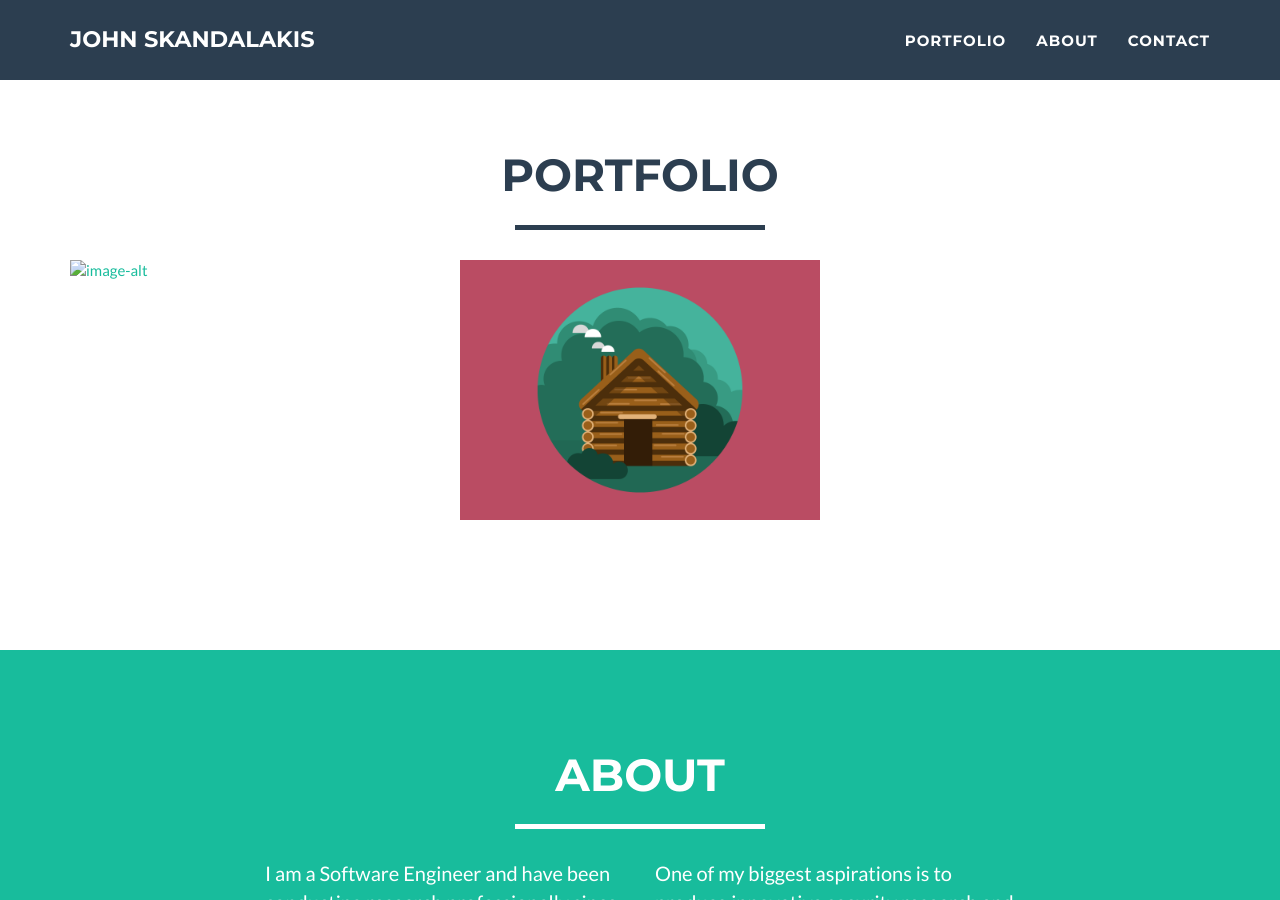
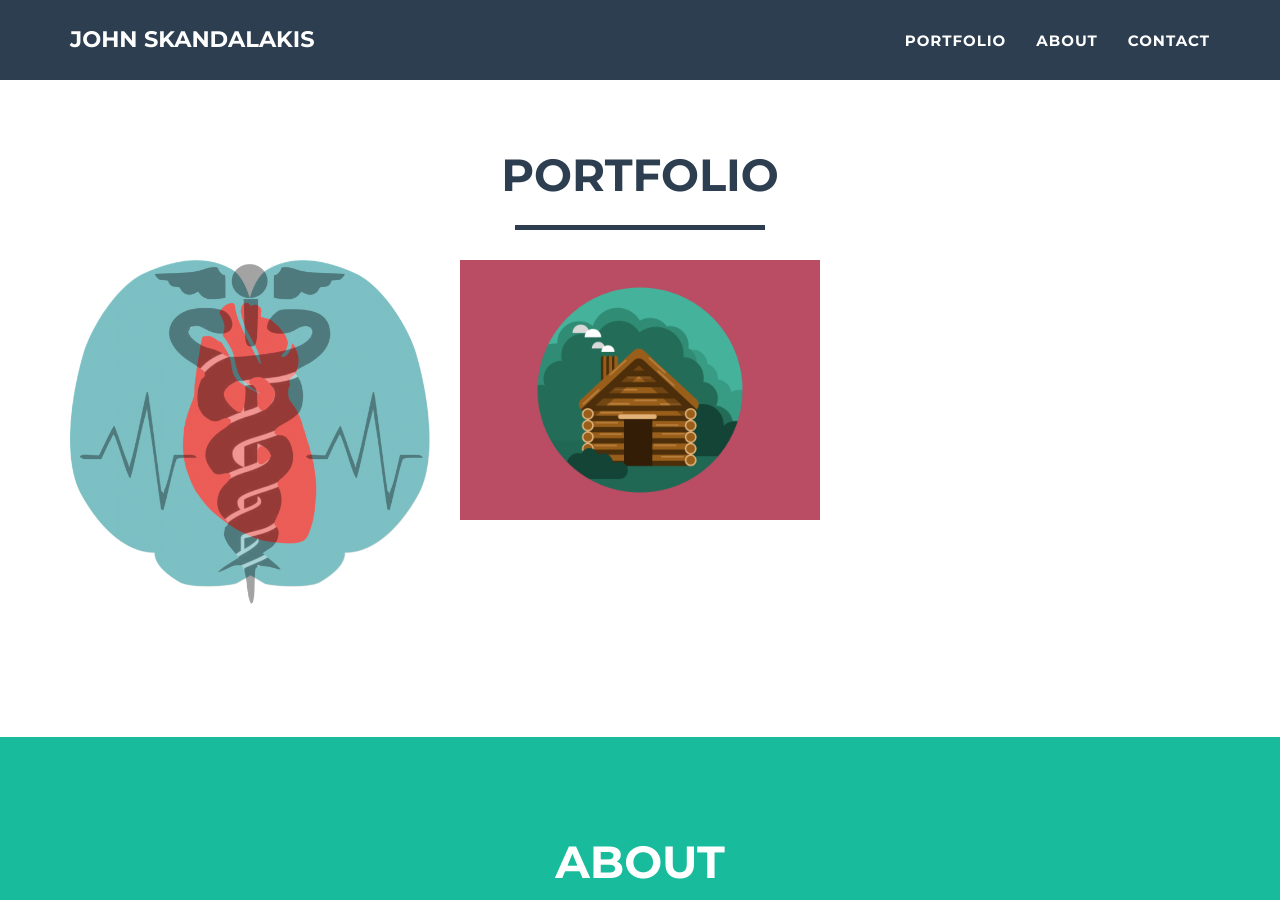
Before and after one commit to skandaloptagon/skandaloptagon.github.io, a Jekyll site: the page built from index.html, in a window 1280 px wide and 900 px high, scrolled down 725 px. Built offline with Jekyll 4.4.1, drawn with Linux system fonts in a browser that asks for light colours.

Commit message:
Update 2015-08-18-project-2.markdown

```diff
--- a/_posts/2015-08-18-project-2.markdown
+++ b/_posts/2015-08-18-project-2.markdown
@@ -2,7 +2,7 @@
 layout: default
 modal-id: 1
 date: 2016-08-01
-img: http://cic.gatech.edu/sites/default/files/images/spring-2016/hermes.png
+img: hermes.png
 alt: image-alt
 project-date: August 2016
 client: GT-RNOC
```
